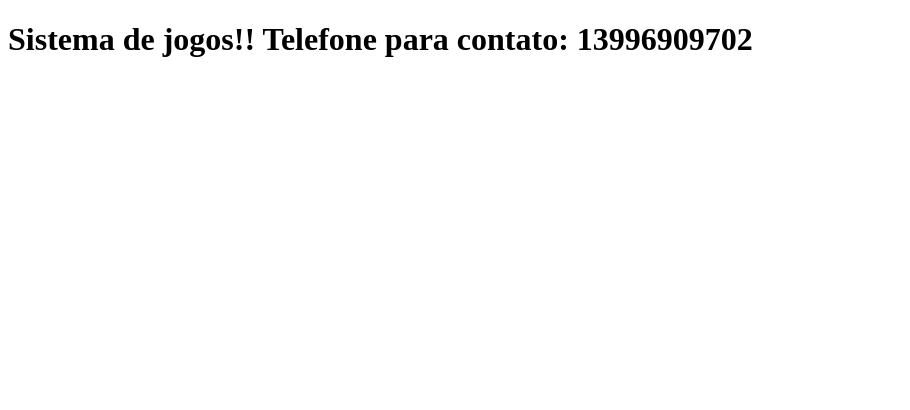
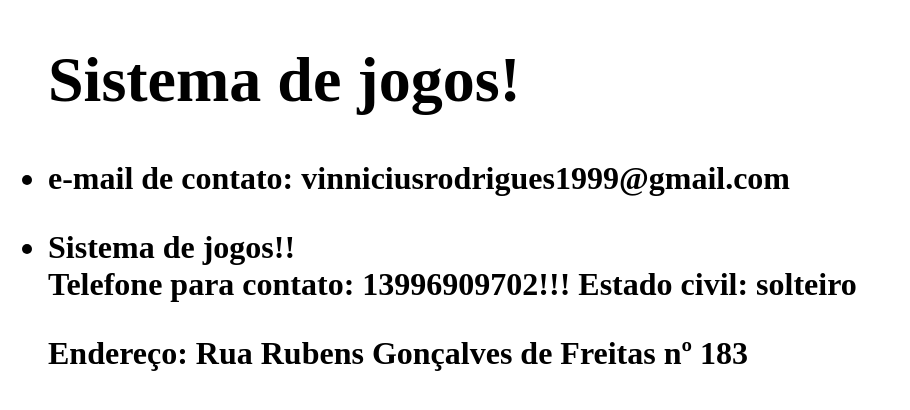
Before and after one commit to vinniciusrodrigues99/desktop-tutorial, a plain HTML site: page index.html in a window 1280 px wide. Shown: the whole page, without its empty margins (0-910 px from the left). Drawn offline with Linux system fonts and the light colour scheme.

Commit message:
adicionando a lista com a branch de desenvolvimento

```diff
--- a/index.html
+++ b/index.html
@@ -6,8 +6,16 @@
     <title>Tutorial de Git e Github</title>
 </head>
 <body>
-    <h1> Sistema de jogos!!
-        Telefone para contato: 13996909702
-    </h1>
+
+    <h1>
+        <ul><h1>Sistema de jogos!</h1>
+            <li>e-mail de contato: vinniciusrodrigues1999@gmail.com</p></li>
+            <li>Sistema de jogos!! </li>
+            Telefone para contato: 13996909702!!!
+            Estado civil: solteiro
+
+
+            <p> Endereço: Rua Rubens Gonçalves de Freitas nº 183</p>
+        </ul>
 </body>
 </html>
```
